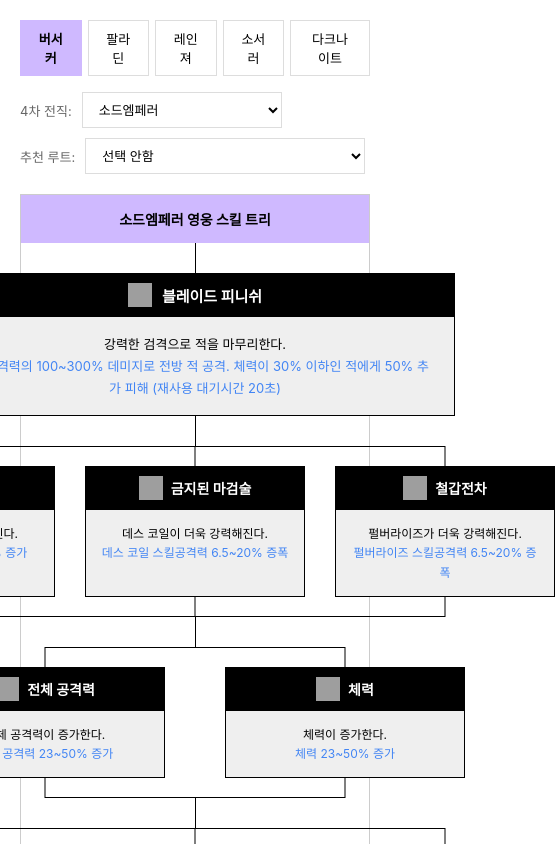
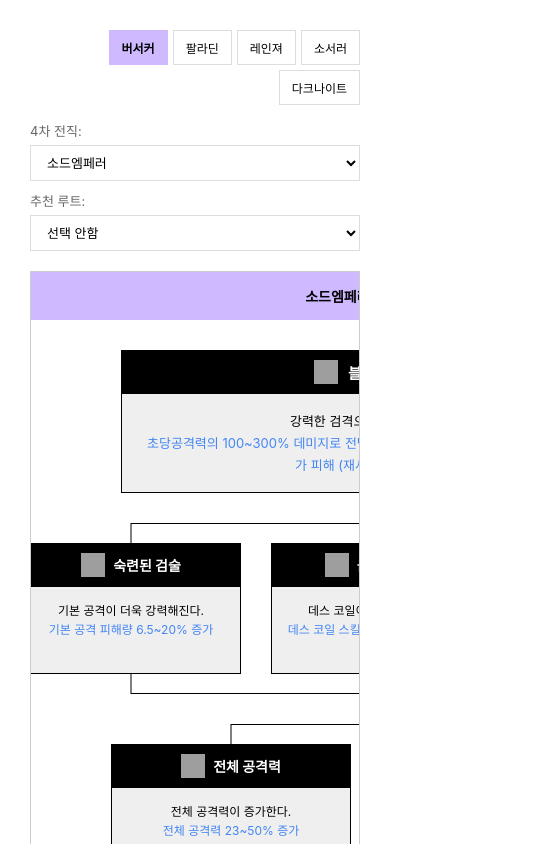
Before and after one commit to worldsource93/evil-hunter-tycoon-skill-tree, a React (Vite) app: page / in a window 390 px wide. Shown: the top 844 px of the page, 555 px wide, since content can reach past the window. Built offline with nearby package versions, Linux system fonts and the light colour scheme; grey boxes are pictures that could not be loaded.

Commit message:
chore: Mobile CSS

```diff
--- a/src/App.css
+++ b/src/App.css
@@ -326,7 +326,7 @@ body {
 }
 
 .skill-card.highlighted {
-    outline: 3px solid #0066ff;
+    outline: 3px solid #ffd700;
     outline-offset: 2px;
 }
 
@@ -375,3 +375,41 @@ body {
     color: #999;
     font-size: 14px;
 }
+
+
+/* ========== 모바일 반응형 (가로 스크롤) ========== */
+
+@media (max-width: 768px) {
+    .app {
+        padding: 10px;
+    }
+    .class-tabs {
+        flex-wrap: wrap;
+        gap: 5px;
+    }
+    .class-tab {
+        padding: 8px 12px;
+        font-size: 12px;
+    }
+    .job-selector,
+    .route-selector {
+        flex-direction: column;
+        align-items: flex-start;
+        gap: 5px;
+    }
+    .job-selector select,
+    .route-selector select {
+        width: 100%;
+    }
+    .tree-header {
+        min-width: 700px;
+        text-align: center;
+    }
+    .skill-tree {
+        overflow-x: auto;
+        -webkit-overflow-scrolling: touch;
+    }
+    .tree-level {
+        min-width: 700px;
+    }
+}
```
